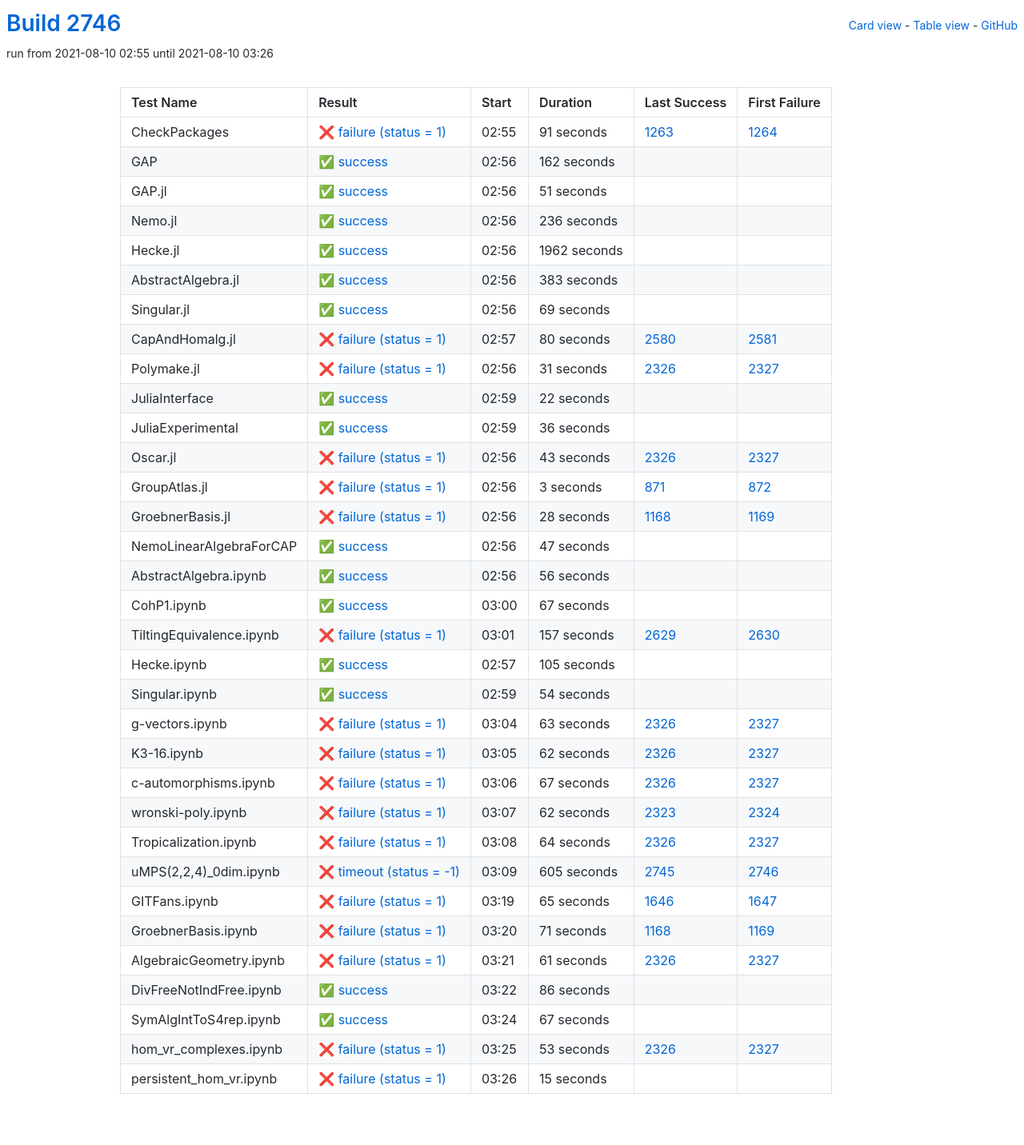
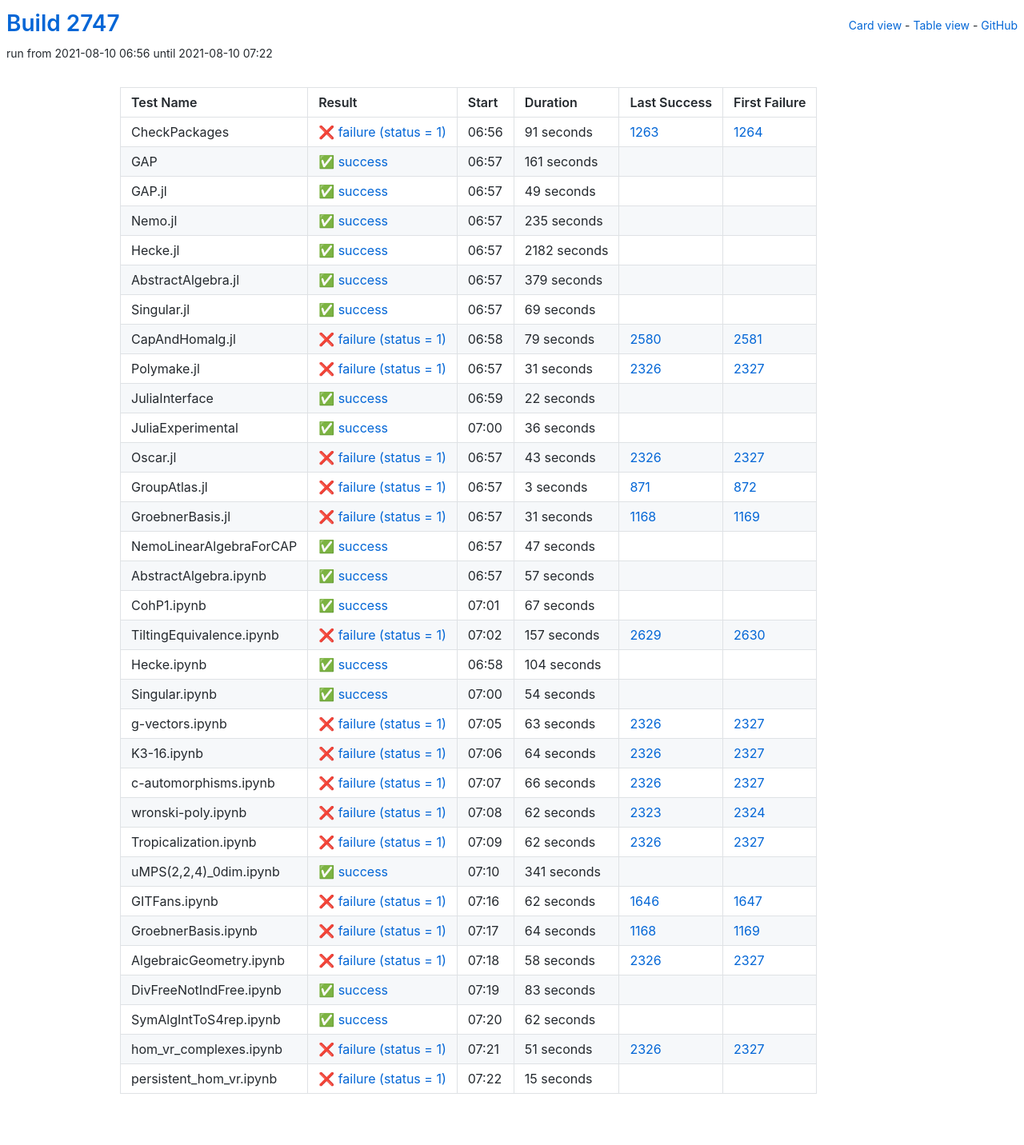
Before and after one commit to oscar-system/oscar-ci-status-stable, a Jekyll site: the page built from table.html, in a window 1280 px wide. Shown: the whole page at 80% size. Built offline with Jekyll 4.4.1, drawn with Linux system fonts in a browser that asks for light colours.

Commit message:
Build #2747

```diff
--- a/_data/ci.yml
+++ b/_data/ci.yml
@@ -1,6 +1,6 @@
 ---
-build: 2746
-build_url: https://oscarci.mathematik.uni-kl.de/job/oscar-stable/2746/
+build: 2747
+build_url: https://oscarci.mathematik.uni-kl.de/job/oscar-stable/2747/
 job: oscar-stable
 organization: oscar-system
 repo: oscar-ci-status-stable
@@ -8,8 +8,8 @@ repourl: https://github.com/oscar-system/oscar-ci-status-stable
 tests:
 - name: CheckPackages
   id: checkpackages
-  log: https://oscarci.mathematik.uni-kl.de/job/oscar-stable/2746/artifact/logs/build-2746/CheckPackages.log
-  start: 2021-08-10 02:55
+  log: https://oscarci.mathematik.uni-kl.de/job/oscar-stable/2747/artifact/logs/build-2747/CheckPackages.log
+  start: 2021-08-10 06:56
   success: false
   exitcode: 1
   status: failure
@@ -20,68 +20,68 @@ tests:
   first_failure_url: https://oscarci.mathematik.uni-kl.de/job/oscar-stable/1264/
 - name: GAP
   id: gap
-  log: https://oscarci.mathematik.uni-kl.de/job/oscar-stable/2746/artifact/logs/build-2746/GAP.log
-  start: 2021-08-10 02:56
+  log: https://oscarci.mathematik.uni-kl.de/job/oscar-stable/2747/artifact/logs/build-2747/GAP.log
+  start: 2021-08-10 06:57
   success: true
   exitcode: 0
   status: success
-  duration: 162
+  duration: 161
   last_success: false
   last_success_url:
   first_failure: false
   first_failure_url:
 - name: GAP.jl
   id: gap-jl
-  log: https://oscarci.mathematik.uni-kl.de/job/oscar-stable/2746/artifact/logs/build-2746/GAP.jl.log
-  start: 2021-08-10 02:56
+  log: https://oscarci.mathematik.uni-kl.de/job/oscar-stable/2747/artifact/logs/build-2747/GAP.jl.log
+  start: 2021-08-10 06:57
   success: true
   exitcode: 0
   status: success
-  duration: 51
+  duration: 49
   last_success: false
   last_success_url:
   first_failure: false
   first_failure_url:
 - name: Nemo.jl
   id: nemo-jl
-  log: https://oscarci.mathematik.uni-kl.de/job/oscar-stable/2746/artifact/logs/build-2746/Nemo.jl.log
-  start: 2021-08-10 02:56
+  log: https://oscarci.mathematik.uni-kl.de/job/oscar-stable/2747/artifact/logs/build-2747/Nemo.jl.log
+  start: 2021-08-10 06:57
   success: true
   exitcode: 0
   status: success
-  duration: 236
+  duration: 235
   last_success: false
   last_success_url:
   first_failure: false
   first_failure_url:
 - name: Hecke.jl
   id: hecke-jl
-  log: https://oscarci.mathematik.uni-kl.de/job/oscar-stable/2746/artifact/logs/build-2746/Hecke.jl.log
-  start: 2021-08-10 02:56
+  log: https://oscarci.mathematik.uni-kl.de/job/oscar-stable/2747/artifact/logs/build-2747/Hecke.jl.log
+  start: 2021-08-10 06:57
   success: true
   exitcode: 0
   status: success
-  duration: 1962
+  duration: 2182
   last_success: false
   last_success_url:
   first_failure: false
   first_failure_url:
 - name: AbstractAlgebra.jl
   id: abstractalgebra-jl
-  log: https://oscarci.mathematik.uni-kl.de/job/oscar-stable/2746/artifact/logs/build-2746/AbstractAlgebra.jl.log
-  start: 2021-08-10 02:56
+  log: https://oscarci.mathematik.uni-kl.de/job/oscar-stable/2747/artifact/logs/build-2747/AbstractAlgebra.jl.log
+  start: 2021-08-10 06:57
   success: true
   exitcode: 0
   status: success
-  duration: 383
+  duration: 379
   last_success: false
   last_success_url:
   first_failure: false
   first_failure_url:
 - name: Singular.jl
   id: singular-jl
-  log: https://oscarci.mathematik.uni-kl.de/job/oscar-stable/2746/artifact/logs/build-2746/Singular.jl.log
-  start: 2021-08-10 02:56
+  log: https://oscarci.mathematik.uni-kl.de/job/oscar-stable/2747/artifact/logs/build-2747/Singular.jl.log
+  start: 2021-08-10 06:57
   success: true
   exitcode: 0
   status: success
@@ -92,20 +92,20 @@ tests:
   first_failure_url:
 - name: CapAndHomalg.jl
   id: capandhomalg-jl
-  log: https://oscarci.mathematik.uni-kl.de/job/oscar-stable/2746/artifact/logs/build-2746/CapAndHomalg.jl.log
-  start: 2021-08-10 02:57
+  log: https://oscarci.mathematik.uni-kl.de/job/oscar-stable/2747/artifact/logs/build-2747/CapAndHomalg.jl.log
+  start: 2021-08-10 06:58
   success: false
   exitcode: 1
   status: failure
-  duration: 80
+  duration: 79
   last_success: 2580
   last_success_url: https://oscarci.mathematik.uni-kl.de/job/oscar-stable/2580/
   first_failure: 2581
   first_failure_url: https://oscarci.mathematik.uni-kl.de/job/oscar-stable/2581/
 - name: Polymake.jl
   id: polymake-jl
-  log: https://oscarci.mathematik.uni-kl.de/job/oscar-stable/2746/artifact/logs/build-2746/Polymake.jl.log
-  start: 2021-08-10 02:56
+  log: https://oscarci.mathematik.uni-kl.de/job/oscar-stable/2747/artifact/logs/build-2747/Polymake.jl.log
+  start: 2021-08-10 06:57
   success: false
   exitcode: 1
   status: failure
@@ -116,8 +116,8 @@ tests:
   first_failure_url: https://oscarci.mathematik.uni-kl.de/job/oscar-stable/2327/
 - name: JuliaInterface
   id: juliainterface
-  log: https://oscarci.mathematik.uni-kl.de/job/oscar-stable/2746/artifact/logs/build-2746/JuliaInterface.log
-  start: 2021-08-10 02:59
+  log: https://oscarci.mathematik.uni-kl.de/job/oscar-stable/2747/artifact/logs/build-2747/JuliaInterface.log
+  start: 2021-08-10 06:59
   success: true
   exitcode: 0
   status: success
@@ -128,8 +128,8 @@ tests:
   first_failure_url:
 - name: JuliaExperimental
   id: juliaexperimental
-  log: https://oscarci.mathematik.uni-kl.de/job/oscar-stable/2746/artifact/logs/build-2746/JuliaExperimental.log
-  start: 2021-08-10 02:59
+  log: https://oscarci.mathematik.uni-kl.de/job/oscar-stable/2747/artifact/logs/build-2747/JuliaExperimental.log
+  start: 2021-08-10 07:00
   success: true
   exitcode: 0
   status: success
@@ -140,8 +140,8 @@ tests:
   first_failure_url:
 - name: Oscar.jl
   id: oscar-jl
-  log: https://oscarci.mathematik.uni-kl.de/job/oscar-stable/2746/artifact/logs/build-2746/Oscar.jl.log
-  start: 2021-08-10 02:56
+  log: https://oscarci.mathematik.uni-kl.de/job/oscar-stable/2747/artifact/logs/build-2747/Oscar.jl.log
+  start: 2021-08-10 06:57
   success: false
   exitcode: 1
   status: failure
@@ -152,8 +152,8 @@ tests:
   first_failure_url: https://oscarci.mathematik.uni-kl.de/job/oscar-stable/2327/
 - name: GroupAtlas.jl
   id: groupatlas-jl
-  log: https://oscarci.mathematik.uni-kl.de/job/oscar-stable/2746/artifact/logs/build-2746/GroupAtlas.jl.log
-  start: 2021-08-10 02:56
+  log: https://oscarci.mathematik.uni-kl.de/job/oscar-stable/2747/artifact/logs/build-2747/GroupAtlas.jl.log
+  start: 2021-08-10 06:57
   success: false
   exitcode: 1
   status: failure
@@ -164,20 +164,20 @@ tests:
   first_failure_url: https://oscarci.mathematik.uni-kl.de/job/oscar-stable/872/
 - name: GroebnerBasis.jl
   id: groebnerbasis-jl
-  log: https://oscarci.mathematik.uni-kl.de/job/oscar-stable/2746/artifact/logs/build-2746/GroebnerBasis.jl.log
-  start: 2021-08-10 02:56
+  log: https://oscarci.mathematik.uni-kl.de/job/oscar-stable/2747/artifact/logs/build-2747/GroebnerBasis.jl.log
+  start: 2021-08-10 06:57
   success: false
   exitcode: 1
   status: failure
-  duration: 28
+  duration: 31
   last_success: 1168
   last_success_url: https://oscarci.mathematik.uni-kl.de/job/oscar-stable/1168/
   first_failure: 1169
   first_failure_url: https://oscarci.mathematik.uni-kl.de/job/oscar-stable/1169/
 - name: NemoLinearAlgebraForCAP
   id: nemolinearalgebraforcap
-  log: https://oscarci.mathematik.uni-kl.de/job/oscar-stable/2746/artifact/logs/build-2746/NemoLinearAlgebraForCAP.log
-  start: 2021-08-10 02:56
+  log: https://oscarci.mathematik.uni-kl.de/job/oscar-stable/2747/artifact/logs/build-2747/NemoLinearAlgebraForCAP.log
+  start: 2021-08-10 06:57
   success: true
   exitcode: 0
   status: success
@@ -188,20 +188,20 @@ tests:
   first_failure_url:
 - name: AbstractAlgebra.ipynb
   id: abstractalgebra-ipynb
-  log: https://oscarci.mathematik.uni-kl.de/job/oscar-stable/2746/artifact/logs/build-2746/AbstractAlgebra.ipynb.log
-  start: 2021-08-10 02:56
+  log: https://oscarci.mathematik.uni-kl.de/job/oscar-stable/2747/artifact/logs/build-2747/AbstractAlgebra.ipynb.log
+  start: 2021-08-10 06:57
   success: true
   exitcode: 0
   status: success
-  duration: 56
+  duration: 57
   last_success: false
   last_success_url:
   first_failure: false
   first_failure_url:
 - name: CohP1.ipynb
   id: cohp1-ipynb
-  log: https://oscarci.mathematik.uni-kl.de/job/oscar-stable/2746/artifact/logs/build-2746/CohP1.ipynb.log
-  start: 2021-08-10 03:00
+  log: https://oscarci.mathematik.uni-kl.de/job/oscar-stable/2747/artifact/logs/build-2747/CohP1.ipynb.log
+  start: 2021-08-10 07:01
   success: true
   exitcode: 0
   status: success
@@ -212,8 +212,8 @@ tests:
   first_failure_url:
 - name: TiltingEquivalence.ipynb
   id: tiltingequivalence-ipynb
-  log: https://oscarci.mathematik.uni-kl.de/job/oscar-stable/2746/artifact/logs/build-2746/TiltingEquivalence.ipynb.log
-  start: 2021-08-10 03:01
+  log: https://oscarci.mathematik.uni-kl.de/job/oscar-stable/2747/artifact/logs/build-2747/TiltingEquivalence.ipynb.log
+  start: 2021-08-10 07:02
   success: false
   exitcode: 1
   status: failure
@@ -224,20 +224,20 @@ tests:
   first_failure_url: https://oscarci.mathematik.uni-kl.de/job/oscar-stable/2630/
 - name: Hecke.ipynb
   id: hecke-ipynb
-  log: https://oscarci.mathematik.uni-kl.de/job/oscar-stable/2746/artifact/logs/build-2746/Hecke.ipynb.log
-  start: 2021-08-10 02:57
+  log: https://oscarci.mathematik.uni-kl.de/job/oscar-stable/2747/artifact/logs/build-2747/Hecke.ipynb.log
+  start: 2021-08-10 06:58
   success: true
   exitcode: 0
   status: success
-  duration: 105
+  duration: 104
   last_success: false
   last_success_url:
   first_failure: false
   first_failure_url:
 - name: Singular.ipynb
   id: singular-ipynb
-  log: https://oscarci.mathematik.uni-kl.de/job/oscar-stable/2746/artifact/logs/build-2746/Singular.ipynb.log
-  start: 2021-08-10 02:59
+  log: https://oscarci.mathematik.uni-kl.de/job/oscar-stable/2747/artifact/logs/build-2747/Singular.ipynb.log
+  start: 2021-08-10 07:00
   success: true
   exitcode: 0
   status: success
@@ -248,8 +248,8 @@ tests:
   first_failure_url:
 - name: g-vectors.ipynb
   id: g-vectors-ipynb
-  log: https://oscarci.mathematik.uni-kl.de/job/oscar-stable/2746/artifact/logs/build-2746/g-vectors.ipynb.log
-  start: 2021-08-10 03:04
+  log: https://oscarci.mathematik.uni-kl.de/job/oscar-stable/2747/artifact/logs/build-2747/g-vectors.ipynb.log
+  start: 2021-08-10 07:05
   success: false
   exitcode: 1
   status: failure
@@ -260,32 +260,32 @@ tests:
   first_failure_url: https://oscarci.mathematik.uni-kl.de/job/oscar-stable/2327/
 - name: K3-16.ipynb
   id: k3-16-ipynb
-  log: https://oscarci.mathematik.uni-kl.de/job/oscar-stable/2746/artifact/logs/build-2746/K3-16.ipynb.log
-  start: 2021-08-10 03:05
+  log: https://oscarci.mathematik.uni-kl.de/job/oscar-stable/2747/artifact/logs/build-2747/K3-16.ipynb.log
+  start: 2021-08-10 07:06
   success: false
   exitcode: 1
   status: failure
-  duration: 62
+  duration: 64
   last_success: 2326
   last_success_url: https://oscarci.mathematik.uni-kl.de/job/oscar-stable/2326/
   first_failure: 2327
   first_failure_url: https://oscarci.mathematik.uni-kl.de/job/oscar-stable/2327/
 - name: c-automorphisms.ipynb
   id: c-automorphisms-ipynb
-  log: https://oscarci.mathematik.uni-kl.de/job/oscar-stable/2746/artifact/logs/build-2746/c-automorphisms.ipynb.log
-  start: 2021-08-10 03:06
+  log: https://oscarci.mathematik.uni-kl.de/job/oscar-stable/2747/artifact/logs/build-2747/c-automorphisms.ipynb.log
+  start: 2021-08-10 07:07
   success: false
   exitcode: 1
   status: failure
-  duration: 67
+  duration: 66
   last_success: 2326
   last_success_url: https://oscarci.mathematik.uni-kl.de/job/oscar-stable/2326/
   first_failure: 2327
   first_failure_url: https://oscarci.mathematik.uni-kl.de/job/oscar-stable/2327/
 - name: wronski-poly.ipynb
   id: wronski-poly-ipynb
-  log: https://oscarci.mathematik.uni-kl.de/job/oscar-stable/2746/artifact/logs/build-2746/wronski-poly.ipynb.log
-  start: 2021-08-10 03:07
+  log: https://oscarci.mathematik.uni-kl.de/job/oscar-stable/2747/artifact/logs/build-2747/wronski-poly.ipynb.log
+  start: 2021-08-10 07:08
   success: false
   exitcode: 1
   status: failure
@@ -296,104 +296,104 @@ tests:
   first_failure_url: https://oscarci.mathematik.uni-kl.de/job/oscar-stable/2324/
 - name: Tropicalization.ipynb
   id: tropicalization-ipynb
-  log: https://oscarci.mathematik.uni-kl.de/job/oscar-stable/2746/artifact/logs/build-2746/Tropicalization.ipynb.log
-  start: 2021-08-10 03:08
+  log: https://oscarci.mathematik.uni-kl.de/job/oscar-stable/2747/artifact/logs/build-2747/Tropicalization.ipynb.log
+  start: 2021-08-10 07:09
   success: false
   exitcode: 1
   status: failure
-  duration: 64
+  duration: 62
   last_success: 2326
   last_success_url: https://oscarci.mathematik.uni-kl.de/job/oscar-stable/2326/
   first_failure: 2327
   first_failure_url: https://oscarci.mathematik.uni-kl.de/job/oscar-stable/2327/
 - name: uMPS(2,2,4)_0dim.ipynb
   id: umps-2-2-4-0dim-ipynb
-  log: https://oscarci.mathematik.uni-kl.de/job/oscar-stable/2746/artifact/logs/build-2746/uMPS-2-2-4-_0dim.ipynb.log
-  start: 2021-08-10 03:09
-  success: false
-  exitcode: -1
-  status: timeout
-  duration: 605
-  last_success: 2745
-  last_success_url: https://oscarci.mathematik.uni-kl.de/job/oscar-stable/2745/
-  first_failure: 2746
-  first_failure_url: https://oscarci.mathematik.uni-kl.de/job/oscar-stable/2746/
+  log: https://oscarci.mathematik.uni-kl.de/job/oscar-stable/2747/artifact/logs/build-2747/uMPS-2-2-4-_0dim.ipynb.log
+  start: 2021-08-10 07:10
+  success: true
+  exitcode: 0
+  status: success
+  duration: 341
+  last_success: false
+  last_success_url:
+  first_failure: false
+  first_failure_url:
 - name: GITFans.ipynb
   id: gitfans-ipynb
-  log: https://oscarci.mathematik.uni-kl.de/job/oscar-stable/2746/artifact/logs/build-2746/GITFans.ipynb.log
-  start: 2021-08-10 03:19
+  log: https://oscarci.mathematik.uni-kl.de/job/oscar-stable/2747/artifact/logs/build-2747/GITFans.ipynb.log
+  start: 2021-08-10 07:16
   success: false
   exitcode: 1
   status: failure
-  duration: 65
+  duration: 62
   last_success: 1646
   last_success_url: https://oscarci.mathematik.uni-kl.de/job/oscar-stable/1646/
   first_failure: 1647
   first_failure_url: https://oscarci.mathematik.uni-kl.de/job/oscar-stable/1647/
 - name: GroebnerBasis.ipynb
   id: groebnerbasis-ipynb
-  log: https://oscarci.mathematik.uni-kl.de/job/oscar-stable/2746/artifact/logs/build-2746/GroebnerBasis.ipynb.log
-  start: 2021-08-10 03:20
+  log: https://oscarci.mathematik.uni-kl.de/job/oscar-stable/2747/artifact/logs/build-2747/GroebnerBasis.ipynb.log
+  start: 2021-08-10 07:17
   success: false
   exitcode: 1
   status: failure
-  duration: 71
+  duration: 64
   last_success: 1168
   last_success_url: https://oscarci.mathematik.uni-kl.de/job/oscar-stable/1168/
   first_failure: 1169
   first_failure_url: https://oscarci.mathematik.uni-kl.de/job/oscar-stable/1169/
 - name: AlgebraicGeometry.ipynb
   id: algebraicgeometry-ipynb
-  log: https://oscarci.mathematik.uni-kl.de/job/oscar-stable/2746/artifact/logs/build-2746/AlgebraicGeometry.ipynb.log
-  start: 2021-08-10 03:21
+  log: https://oscarci.mathematik.uni-kl.de/job/oscar-stable/2747/artifact/logs/build-2747/AlgebraicGeometry.ipynb.log
+  start: 2021-08-10 07:18
   success: false
   exitcode: 1
   status: failure
-  duration: 61
+  duration: 58
   last_success: 2326
   last_success_url: https://oscarci.mathematik.uni-kl.de/job/oscar-stable/2326/
   first_failure: 2327
   first_failure_url: https://oscarci.mathematik.uni-kl.de/job/oscar-stable/2327/
 - name: DivFreeNotIndFree.ipynb
   id: divfreenotindfree-ipynb
-  log: https://oscarci.mathematik.uni-kl.de/job/oscar-stable/2746/artifact/logs/build-2746/DivFreeNotIndFree.ipynb.log
-  start: 2021-08-10 03:22
+  log: https://oscarci.mathematik.uni-kl.de/job/oscar-stable/2747/artifact/logs/build-2747/DivFreeNotIndFree.ipynb.log
+  start: 2021-08-10 07:19
   success: true
   exitcode: 0
   status: success
-  duration: 86
+  duration: 83
   last_success: false
   last_success_url:
   first_failure: false
   first_failure_url:
 - name: SymAlgIntToS4rep.ipynb
   id: symalginttos4rep-ipynb
-  log: https://oscarci.mathematik.uni-kl.de/job/oscar-stable/2746/artifact/logs/build-2746/SymAlgIntToS4rep.ipynb.log
-  start: 2021-08-10 03:24
+  log: https://oscarci.mathematik.uni-kl.de/job/oscar-stable/2747/artifact/logs/build-2747/SymAlgIntToS4rep.ipynb.log
+  start: 2021-08-10 07:20
   success: true
   exitcode: 0
   status: success
-  duration: 67
+  duration: 62
   last_success: false
   last_success_url:
   first_failure: false
   first_failure_url:
 - name: hom_vr_complexes.ipynb
   id: hom-vr-complexes-ipynb
-  log: https://oscarci.mathematik.uni-kl.de/job/oscar-stable/2746/artifact/logs/build-2746/hom_vr_complexes.ipynb.log
-  start: 2021-08-10 03:25
+  log: https://oscarci.mathematik.uni-kl.de/job/oscar-stable/2747/artifact/logs/build-2747/hom_vr_complexes.ipynb.log
+  start: 2021-08-10 07:21
   success: false
   exitcode: 1
   status: failure
-  duration: 53
+  duration: 51
   last_success: 2326
   last_success_url: https://oscarci.mathematik.uni-kl.de/job/oscar-stable/2326/
   first_failure: 2327
   first_failure_url: https://oscarci.mathematik.uni-kl.de/job/oscar-stable/2327/
 - name: persistent_hom_vr.ipynb
   id: persistent-hom-vr-ipynb
-  log: https://oscarci.mathematik.uni-kl.de/job/oscar-stable/2746/artifact/logs/build-2746/persistent_hom_vr.ipynb.log
-  start: 2021-08-10 03:26
+  log: https://oscarci.mathematik.uni-kl.de/job/oscar-stable/2747/artifact/logs/build-2747/persistent_hom_vr.ipynb.log
+  start: 2021-08-10 07:22
   success: false
   exitcode: 1
   status: failure
```
Also changed, not shown: README.md.
